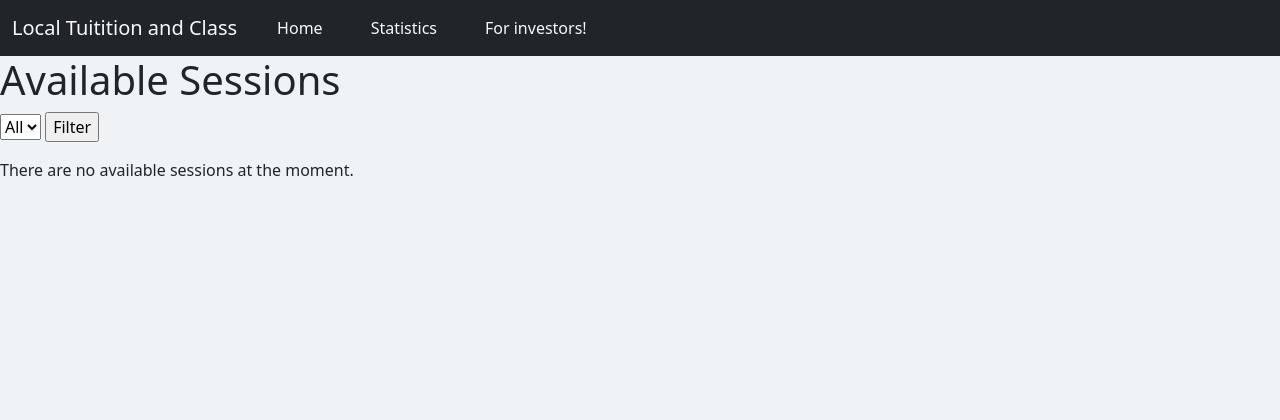
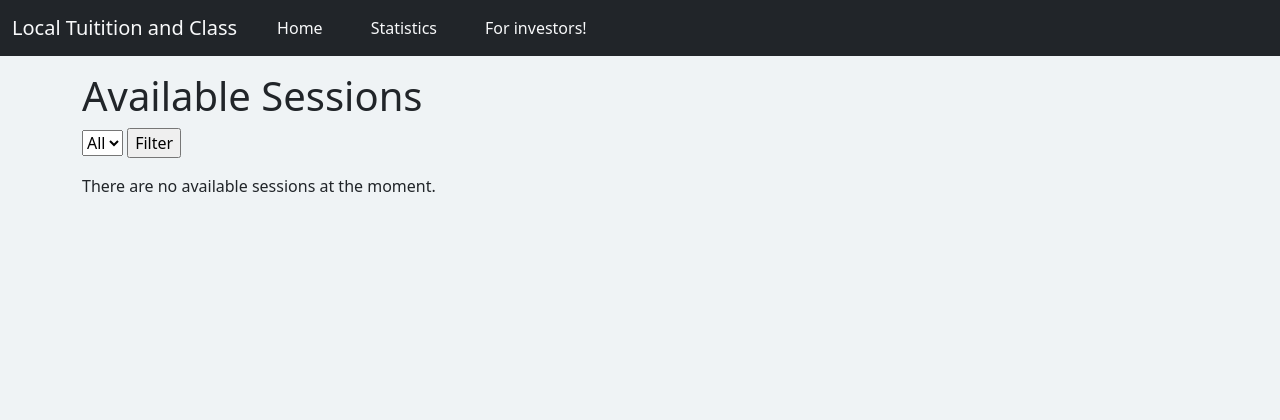
Before and after one commit to PichapopRo/community-tutor, a Django app: page /local-tutor/ in a window 1280 px wide. Shown: the top 420 px of the page. Run offline with Django 5.2, Linux system fonts and the light colour scheme; data that the repository does not hold is empty; some web fonts are replaced.

Commit message:
solve error after resolve conflicts

```diff
--- a/webpage/templates/session_list.html
+++ b/webpage/templates/session_list.html
@@ -1,6 +1,7 @@
 {% extends "base.html" %}
 
 {% block content %}
+    <div class="container mt-3">
   <script>
     window.onload = (event) => {
       const params = new Proxy(new URLSearchParams(window.location.search), {
```
